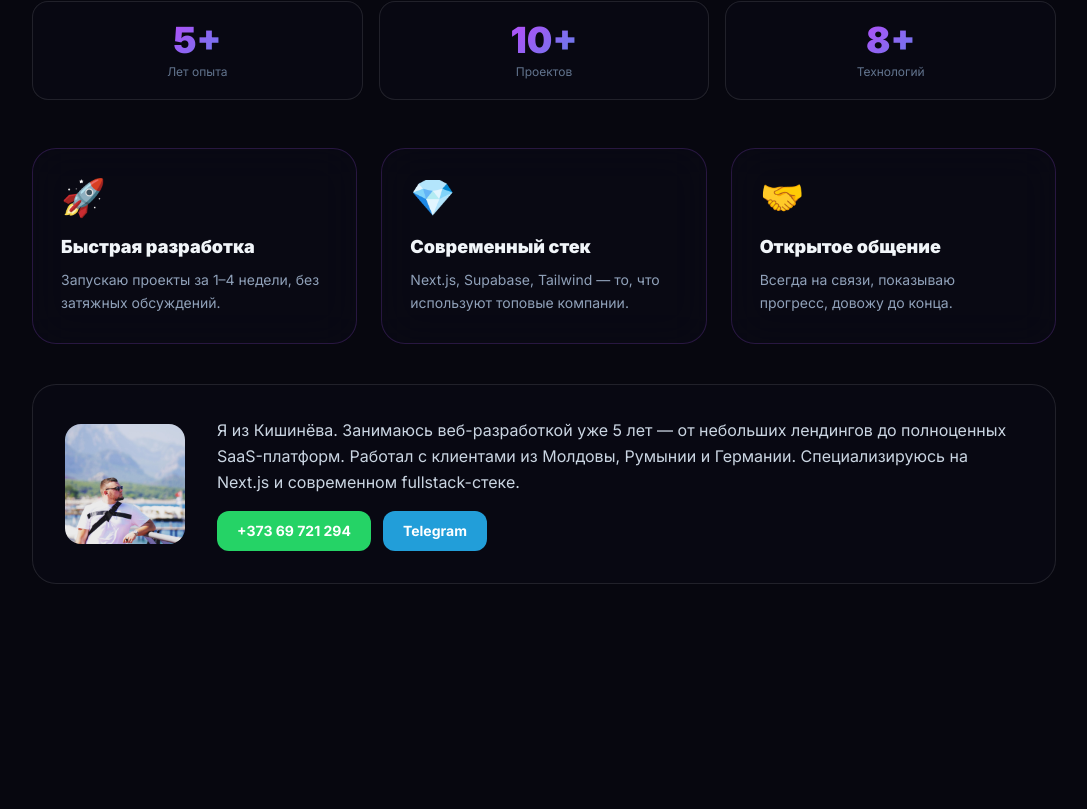
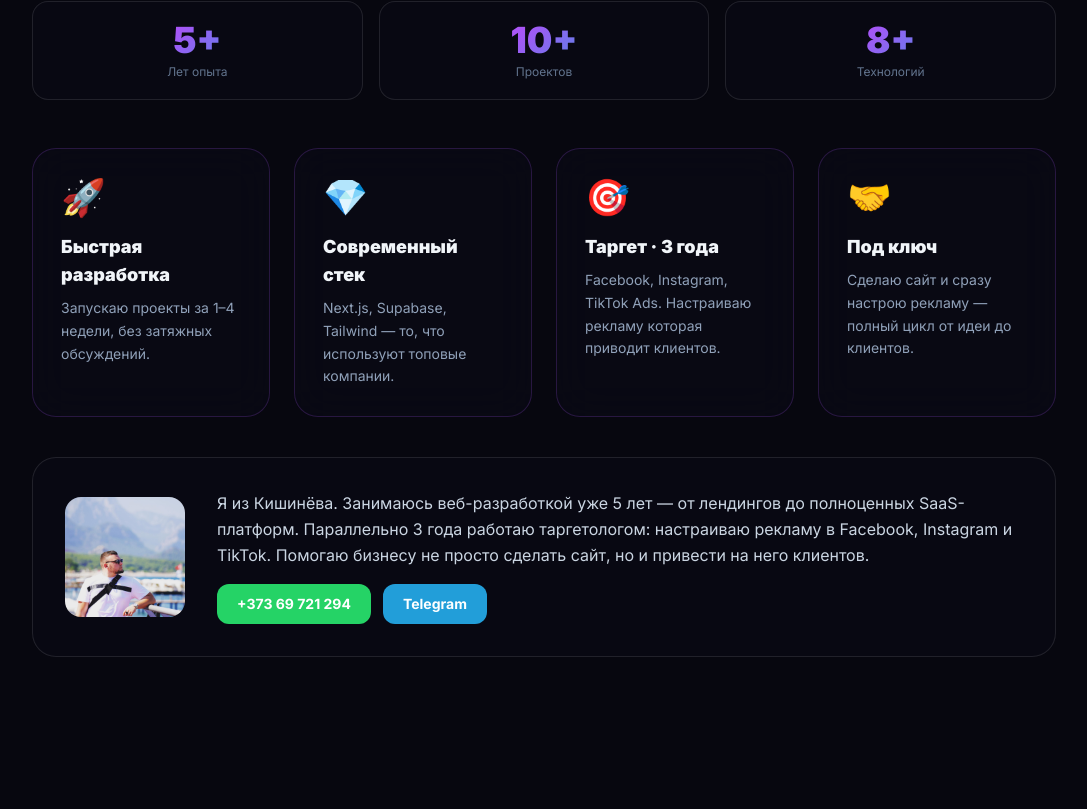
Before and after one commit to boomerang1312/portfolio, a Next.js app: page / in a window 1280 px wide. Shown: the part 1087-1896 px from the top of the page, without its empty margins (96-1183 px from the left). Built offline with nearby package versions, Linux system fonts and the light colour scheme.

Commit message:
Add targeting expertise: 3yr ads experience, 4 ad platforms in stack

```diff
--- a/app/page.tsx
+++ b/app/page.tsx
@@ -4,7 +4,7 @@ import Image from "next/image";
 
 /* ─── Data ─────────────────────────────────────────────────── */
 const NAV = [["О себе","about"],["Проекты","projects"],["Стек","stack"],["Цены","prices"],["Контакт","contact"]];
-const ROLES = ["Web Developer","Next.js Engineer","Full-Stack Developer","5 лет опыта"];
+const ROLES = ["Web Developer","Next.js Engineer","Full-Stack Developer","Таргетолог · 3 года"];
 
 const PROJECTS = [
   { name:"Albatros Tur",   tag:"Туристический сайт",  desc:"Туристическое агентство из Молдовы. Каталог туров и пляжей, мультиязычность RO/RU, форма бронирования, Supabase база данных.", url:"https://albatrostur-site.vercel.app", stack:["Next.js 15","Supabase","Tailwind","i18n"],    emoji:"✈️", live:true },
@@ -15,10 +15,12 @@ const PROJECTS = [
 ];
 
 const STACK = [
-  {n:"Next.js",    c:"#ffffff"}, {n:"React",      c:"#61dafb"},
-  {n:"TypeScript", c:"#3178c6"}, {n:"Tailwind",   c:"#06b6d4"},
+  {n:"Next.js",    c:"#ffffff"}, {n:"React",       c:"#61dafb"},
+  {n:"TypeScript", c:"#3178c6"}, {n:"Tailwind",    c:"#06b6d4"},
   {n:"Supabase",   c:"#3ecf8e"}, {n:"PostgreSQL",  c:"#336791"},
   {n:"Vercel",     c:"#ffffff"}, {n:"Git",         c:"#f34f29"},
+  {n:"Facebook Ads",c:"#1877f2"},{n:"Instagram Ads",c:"#e1306c"},
+  {n:"TikTok Ads", c:"#ff0050"}, {n:"Google Ads",  c:"#fbbc05"},
 ];
 
 const PRICES = [
@@ -590,11 +592,12 @@ export default function Portfolio() {
             ))}
           </div>
 
-          <div className="grid md:grid-cols-3 gap-6">
+          <div className="grid md:grid-cols-2 lg:grid-cols-4 gap-6">
             {[
               { icon: "🚀", title: "Быстрая разработка", desc: "Запускаю проекты за 1–4 недели, без затяжных обсуждений." },
               { icon: "💎", title: "Современный стек",   desc: "Next.js, Supabase, Tailwind — то, что используют топовые компании." },
-              { icon: "🤝", title: "Открытое общение",   desc: "Всегда на связи, показываю прогресс, довожу до конца." },
+              { icon: "🎯", title: "Таргет · 3 года",    desc: "Facebook, Instagram, TikTok Ads. Настраиваю рекламу которая приводит клиентов." },
+              { icon: "🤝", title: "Под ключ",           desc: "Сделаю сайт и сразу настрою рекламу — полный цикл от идеи до клиентов." },
             ].map((c, i) => (
               <Reveal key={c.title} delay={i * 0.12}>
                 <TiltCard className="p-7 h-full">
@@ -613,7 +616,7 @@ export default function Portfolio() {
               </div>
               <div>
                 <p className="text-slate-300 leading-relaxed mb-4">
-                  Я из Кишинёва. Занимаюсь веб-разработкой уже 5 лет — от небольших лендингов до полноценных SaaS-платформ. Работал с клиентами из Молдовы, Румынии и Германии. Специализируюсь на Next.js и современном fullstack-стеке.
+                  Я из Кишинёва. Занимаюсь веб-разработкой уже 5 лет — от лендингов до полноценных SaaS-платформ. Параллельно 3 года работаю таргетологом: настраиваю рекламу в Facebook, Instagram и TikTok. Помогаю бизнесу не просто сделать сайт, но и привести на него клиентов.
                 </p>
                 <div className="flex flex-wrap gap-3">
                   <MagBtn href="tel:+37369721294"
```
